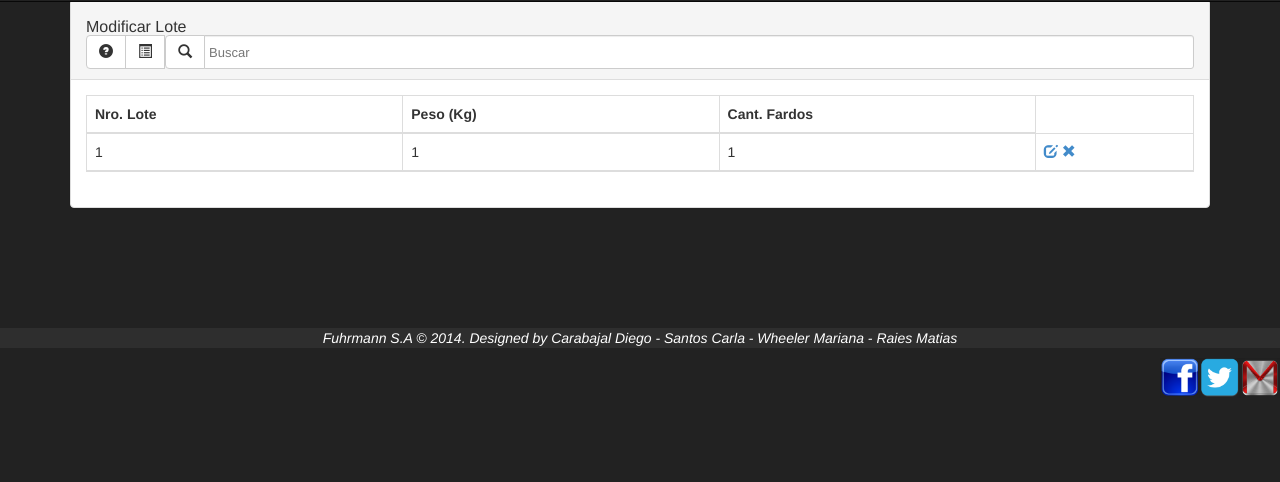
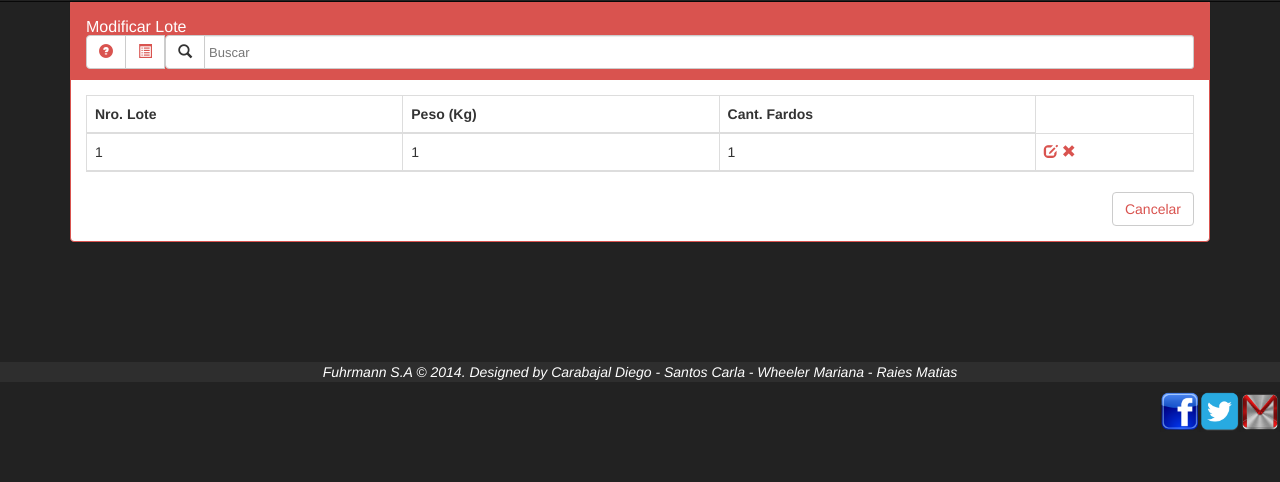
Before and after one commit to UNPSJB/Fuhrmann-S.A., a Django app: page /modificarLote/ in a window 1280 px wide. Shown: the part 101-583 px from the top of the page. Run offline with Django 3.2, Linux system fonts and the light colour scheme; tables that the repository leaves empty hold one stand-in row (values such as "Sample post"); some libraries are stand-ins or nearby versions.

Commit message:
colormodificar

```diff
--- a/Django-Desarrollo/pFuhrmann/templates/listadoFardos.html
+++ b/Django-Desarrollo/pFuhrmann/templates/listadoFardos.html
@@ -50,6 +50,9 @@
                     </thead>
                 </table>
                 <script type ="text/javascript"> </script>
+                <div class="btn-group pull-right">
+                    <a class="btn btn-default btn-gr" type= "button" href="/index">Salir</a>
+                </div>
             </div>
         </div>
     </div>
--- a/Django-Desarrollo/pFuhrmann/templates/listadoLotes.html
+++ b/Django-Desarrollo/pFuhrmann/templates/listadoLotes.html
@@ -36,6 +36,9 @@
                     </thead>
                 </table>
                 <script type ="text/javascript"> </script>
+                <div class="btn-group pull-right">
+                    <a class="btn btn-default btn-gr" type= "button" href="/index">Salir</a>
+                </div>
             </div>
         </div>
     </div>
--- a/Django-Desarrollo/pFuhrmann/templates/modificarEstancia.html
+++ b/Django-Desarrollo/pFuhrmann/templates/modificarEstancia.html
@@ -4,7 +4,7 @@
 {% block contenido %}
 
 <div class="container">
-        <div class="panel panel-default">
+        <div class="panel panel-red">
             <div class="panel-heading clearfix">
                 <h3 class="panel-title pull-left" style="padding-top: 7.5px;">Modificar Estancia</h3>
                 <div class="btn-group pull-right">
--- a/Django-Desarrollo/pFuhrmann/templates/modificarEstanciaForm.html
+++ b/Django-Desarrollo/pFuhrmann/templates/modificarEstanciaForm.html
@@ -3,7 +3,7 @@
 
 {% block contenido %}
 <div class="container">
-        <div class="panel panel-default">
+        <div class="panel panel-red">
             <div class="panel-heading clearfix">
                 <h4 class="panel-title pull-left" style="padding-top: 7.5px;">Modificar Estancia</h4>
                 <div class="btn-group pull-right">
--- a/Django-Desarrollo/pFuhrmann/templates/modificarFardoForm.html
+++ b/Django-Desarrollo/pFuhrmann/templates/modificarFardoForm.html
@@ -3,7 +3,7 @@
 
 {% block contenido %}
 <div class="container">
-        <div class="panel panel-default">
+        <div class="panel panel-red">
             <div class="panel-heading clearfix">
                 <h4 class="panel-title pull-left" style="padding-top: 7.5px;">Modificar Fardo</h4>
                 <div class="btn-group pull-right">
--- a/Django-Desarrollo/pFuhrmann/templates/modificarLote.html
+++ b/Django-Desarrollo/pFuhrmann/templates/modificarLote.html
@@ -3,7 +3,7 @@
 
 {% block contenido %}
 <div class="container">
-        <div class="panel panel-default">
+        <div class="panel panel-red">
             <div class="panel-heading clearfix">
                 <h4 class="panel-title pull-left" style="padding-top: 7.5px;">Modificar Lote</h4>
                 <div class="btn-group pull-right">
@@ -35,12 +35,14 @@
                                             <a href="/eliminarLote/{{dato.NroLote}}" class="glyphicon glyphicon-remove"></a>
                             </td>
                         </tr>
-
                         {% empty %}
                             <li> Aún no hay Lotes Registrados </li>
                         {% endfor %}
                     </thead>
                 </table>
+                 <div class="btn-group pull-right">
+                    <a class="btn btn-default btn-gr" type= "button" href="/index">Cancelar</a>
+                </div>
                 <script type ="text/javascript"> </script>
             </div>
         </div>
--- a/Django-Desarrollo/pFuhrmann/templates/modificarLoteForm.html
+++ b/Django-Desarrollo/pFuhrmann/templates/modificarLoteForm.html
@@ -3,7 +3,7 @@
 
 {% block contenido %}
 <div class="container">
-        <div class="panel panel-default">
+        <div class="panel panel-red">
             <div class="panel-heading clearfix">
                 <h4 class="panel-title pull-left" style="padding-top: 7.5px;">Modificar Lote</h4>
                 <div class="btn-group pull-right">
--- a/Django-Desarrollo/pFuhrmann/templates/modificarMaquinaria.html
+++ b/Django-Desarrollo/pFuhrmann/templates/modificarMaquinaria.html
@@ -3,7 +3,7 @@
 
 {% block contenido %}
 <div class="container">
-        <div class="panel panel-default">
+        <div class="panel panel-red">
             <div class="panel-heading clearfix">
                 <h4 class="panel-title pull-left" style="padding-top: 7.5px;">Modificar Maquinaria</h4>
                 <div class="btn-group pull-right">
--- a/Django-Desarrollo/pFuhrmann/templates/modificarMaquinariaForm.html
+++ b/Django-Desarrollo/pFuhrmann/templates/modificarMaquinariaForm.html
@@ -3,7 +3,7 @@
 
 {% block contenido %}
 <div class="container">
-        <div class="panel panel-default">
+        <div class="panel panel-red">
             <div class="panel-heading clearfix">
                 <h4 class="panel-title pull-left" style="padding-top: 7.5px;">Modificar Maquinaria</h4>
                 <div class="btn-group pull-right">
```
Also changed, not shown: Django-Desarrollo/pFuhrmann/templates/modificarFardo.html (+5 -6 lines).
